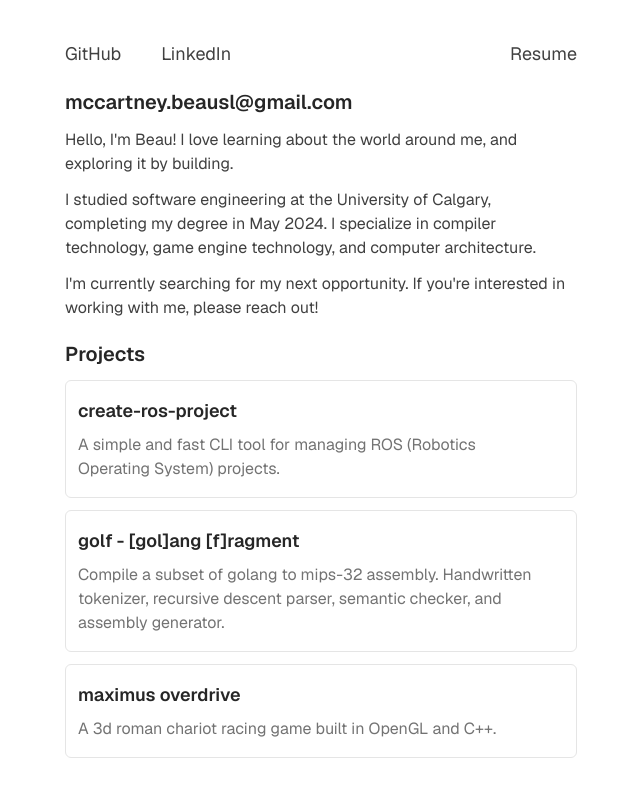
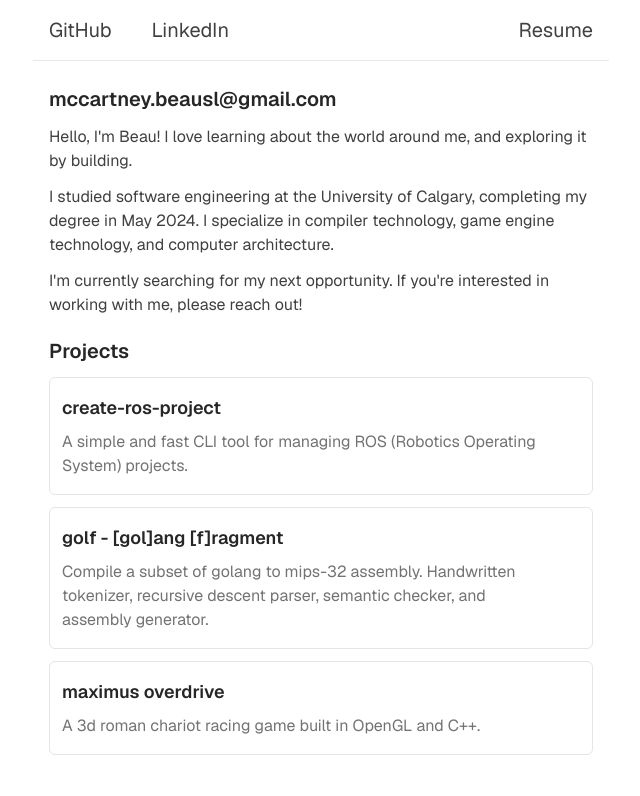
Before and after one commit to beaumccartney/personal-website-old, a Next.js app: page / in a window 1280 px wide. Shown: the top 796 px of the page, without its empty margins (319-959 px from the left). Built offline with nearby package versions, Linux system fonts and the light colour scheme.

Commit message:
move top links to layout and arrange layout and rest with a grid

```diff
--- a/src/app/layout.tsx
+++ b/src/app/layout.tsx
@@ -1,4 +1,6 @@
 import "~/styles/globals.css";
+
+import Link from "next/link";
 
 // TODO: font
 import { GeistSans } from "geist/font/sans";
@@ -13,10 +15,29 @@ export default function RootLayout({
 }: {
   children: React.ReactNode;
 }) {
+  const toplinks: [string, string][] = [
+    ["https://github.com/BeauSLM", "GitHub"],
+    ["https://www.linkedin.com/in/beau-mccartney-247b0820a/", "LinkedIn"],
+    ["beaumccartney-resume.pdf", "Resume"],
+  ];
+
   return (
     <html lang="en" className={`${GeistSans.variable}`}>
-      <body className="container mx-auto max-w-xl px-8 py-10 text-neutral-700 antialiased">
-        {children}
+      <body className=" text-neutral-700 antialiased">
+        <div className="container mx-auto grid min-h-screen max-w-xl grid-rows-[auto,1fr] gap-2">
+          <header className="border-b p-4 text-xl">
+            <ul className="flex flex-row flex-wrap items-center gap-10">
+              {toplinks.map(([link, str]) => (
+                <li className="last:ml-auto hover:underline" key={str}>
+                  <Link href={link} target="_blank">
+                    {str}
+                  </Link>
+                </li>
+              ))}
+            </ul>
+          </header>
+          <main>{children}</main>
+        </div>
       </body>
     </html>
   );
--- a/src/app/page.tsx
+++ b/src/app/page.tsx
@@ -2,12 +2,6 @@ import Link from "next/link";
 
 export default function HomePage() {
   const email = "mccartney.beausl@gmail.com";
-
-  const toplinks: [string, string][] = [
-    ["https://github.com/BeauSLM", "GitHub"],
-    ["https://www.linkedin.com/in/beau-mccartney-247b0820a/", "LinkedIn"],
-    ["beaumccartney-resume.pdf", "Resume"],
-  ];
 
   const projects: [string, string, string][] = [
     [
@@ -30,18 +24,7 @@ export default function HomePage() {
   ];
 
   return (
-    <main className="flex min-h-screen flex-col gap-5">
-      <header>
-        <ul className="flex flex-row flex-wrap gap-10 text-lg">
-          {toplinks.map(([link, str]) => (
-            <li className="last:ml-auto hover:underline" key={str}>
-              <Link href={link} target="_blank">
-                {str}
-              </Link>
-            </li>
-          ))}
-        </ul>
-      </header>
+    <div className="flex flex-col gap-5 p-4">
       <section>
         <h1 className="pb-3 text-xl font-semibold text-neutral-800 hover:underline">
           <Link href={`mailto:${email}`}>{email}</Link>
@@ -85,6 +68,6 @@ export default function HomePage() {
           ))}
         </ul>
       </section>
-    </main>
+    </div>
   );
 }
```
